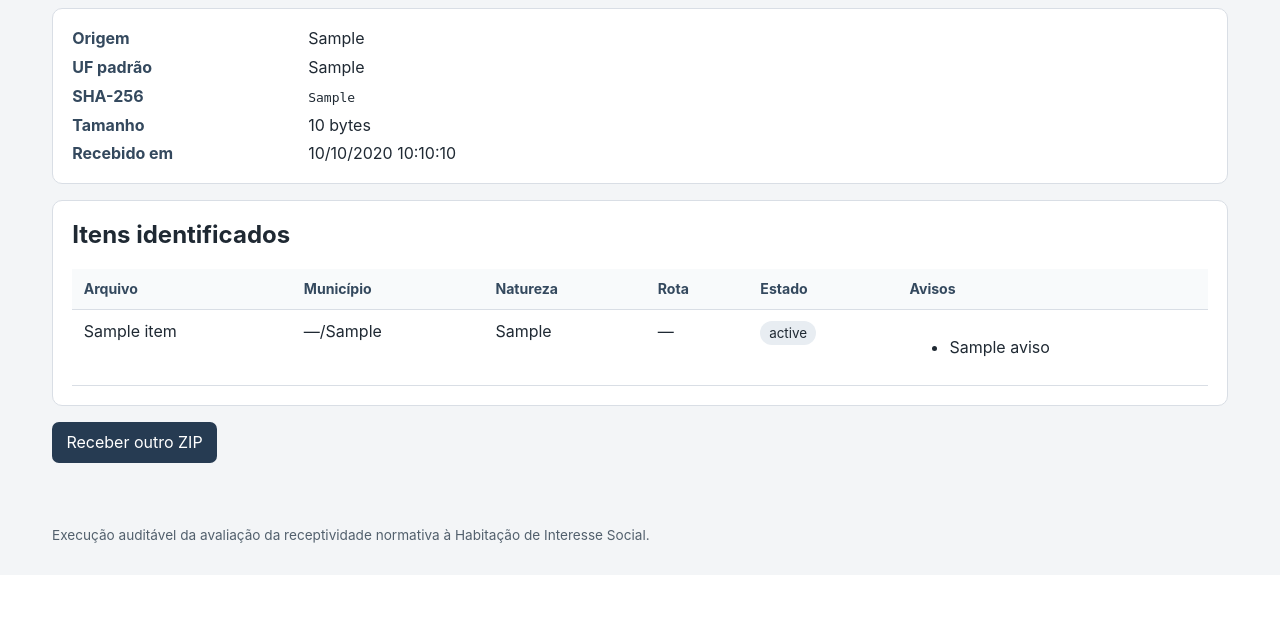
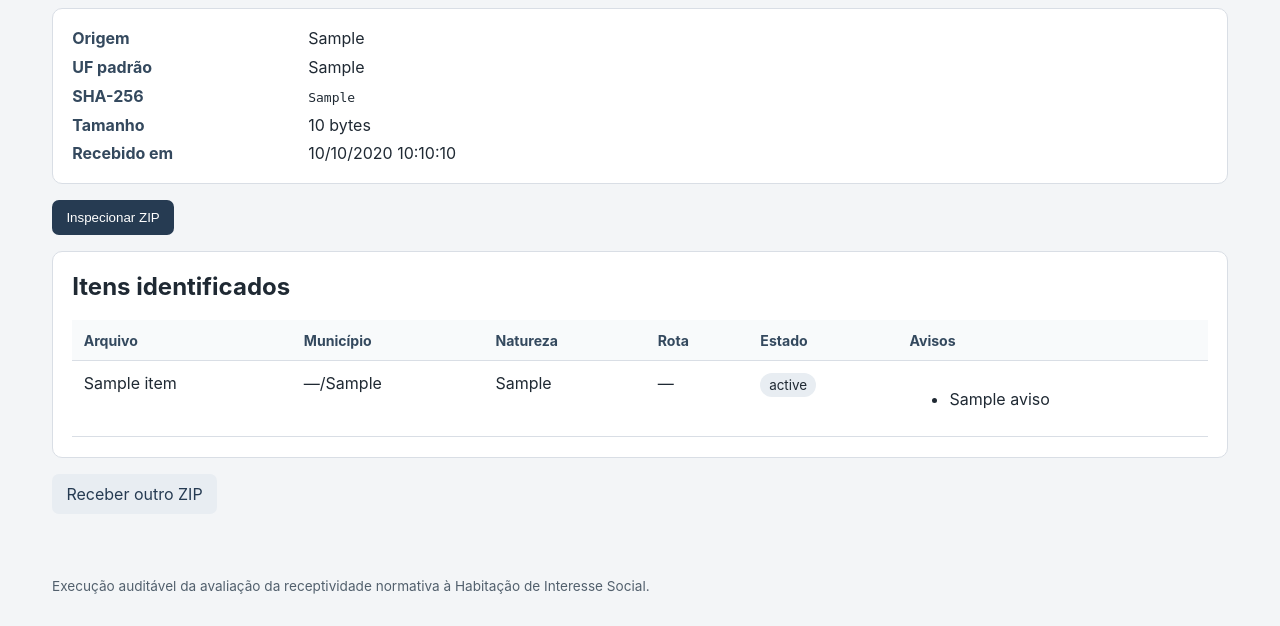
Before and after one commit to hilaliskandar/protocolo_his, a Django app: template ingestao/templates/ingestao/detalhe_importacao.html in a window 1280 px wide. Shown: the part 231-857 px from the top of the page. Before the commit the page ends 774 px from the top, so only its background shows below. Run offline with Django 5.2, Linux system fonts and the light colour scheme; the template is opened without the code that fills it: most values are stand-ins (such as "Sample title", 1, 10 or a date in 2020); data that the repository does not hold is empty.

Commit message:
feat: adicionar acao de inspecao no detalhe do lote

```diff
--- a/ingestao/templates/ingestao/detalhe_importacao.html
+++ b/ingestao/templates/ingestao/detalhe_importacao.html
@@ -20,6 +20,17 @@
     </dl>
 </section>
 
+{% if lote.status != "confirmando" and lote.status != "confirmado" %}
+<div class="acoes">
+    <form method="post" action="{% url 'inspecionar_importacao_web' lote.pk %}">
+        {% csrf_token %}
+        <button class="botao" type="submit">
+            {% if lote.status == "recebido" %}Inspecionar ZIP{% else %}Reinspecionar ZIP{% endif %}
+        </button>
+    </form>
+</div>
+{% endif %}
+
 <section class="painel" style="margin-top: 1rem;">
     <h2>Itens identificados</h2>
     {% if itens %}
@@ -35,5 +46,5 @@
     {% else %}<p class="vazio">Nenhum item foi identificado ou a inspeção ainda não foi executada.</p>{% endif %}
 </section>
 
-<div class="acoes"><a class="botao" href="{% url 'nova_importacao' %}">Receber outro ZIP</a></div>
+<div class="acoes"><a class="botao secundario" href="{% url 'nova_importacao' %}">Receber outro ZIP</a></div>
 {% endblock %}
```
